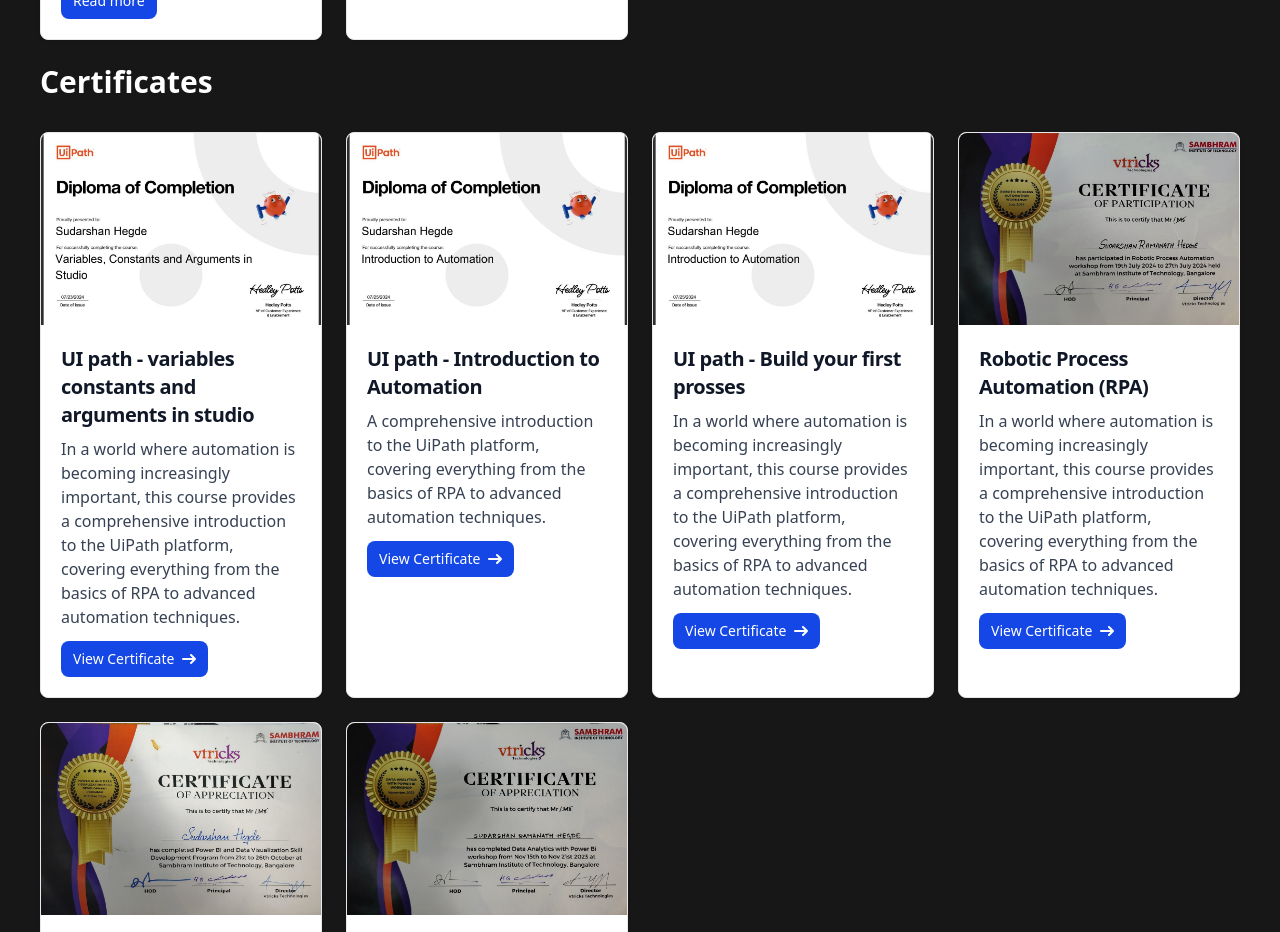
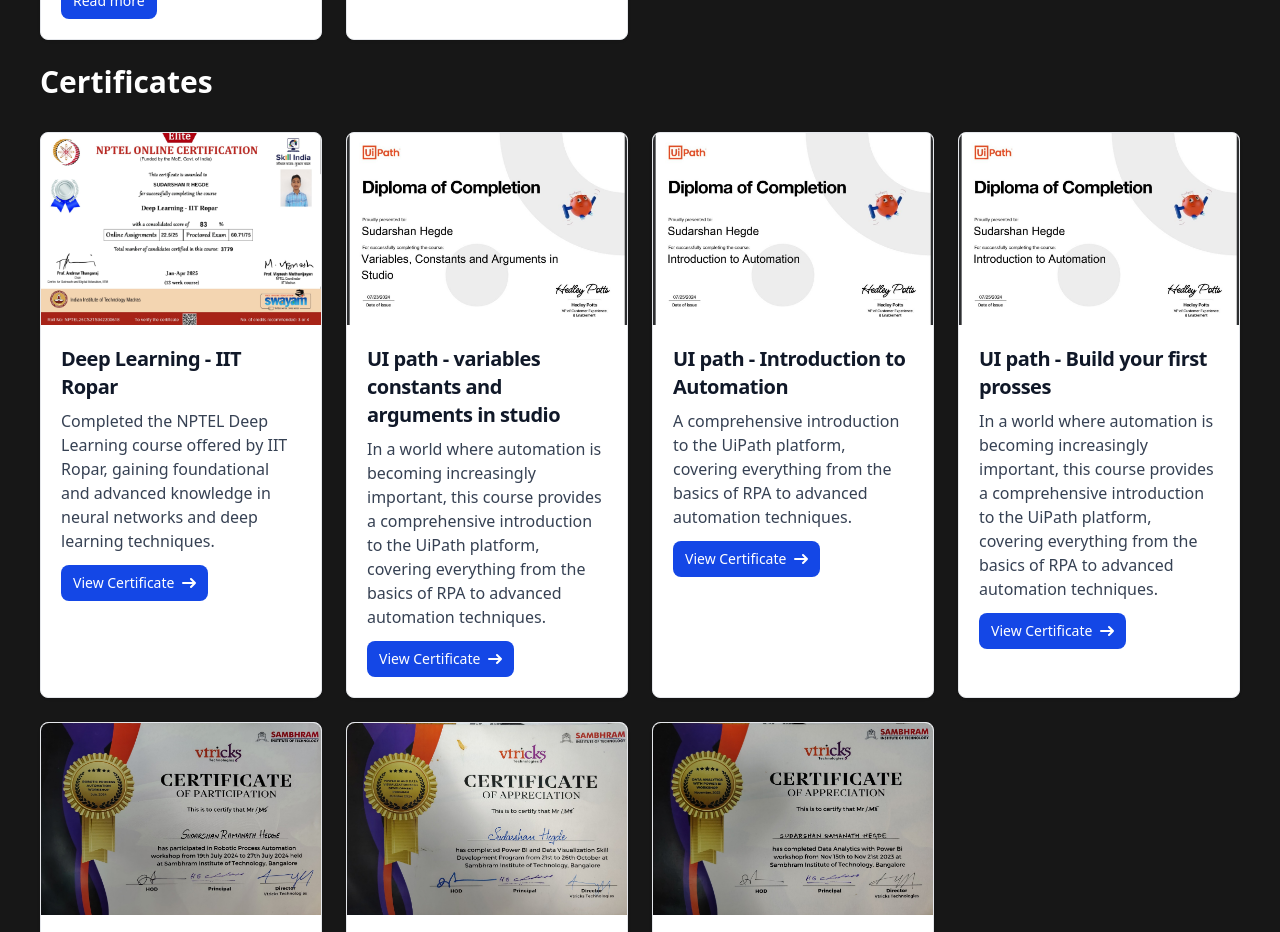
Before and after one commit to SudarshanHegde2004/myPortfolio, a React (Vite) app in the folder myPortfolio/: page / in a window 1280 px wide. Shown: the part 2940-3872 px from the top of the page. Built offline with nearby package versions, Linux system fonts and the light colour scheme.

Commit message:
nptel certificate

```diff
--- a/myPortfolio/src/components/Cert.jsx
+++ b/myPortfolio/src/components/Cert.jsx
@@ -5,6 +5,15 @@
   const [selectedCert, setSelectedCert] = useState(null);
 
   const certificates = [
+    {
+      title: "Deep Learning - IIT Ropar",
+      description:
+        "Completed the NPTEL Deep Learning course offered by IIT Ropar, gaining foundational and advanced knowledge in neural networks and deep learning techniques.",
+      moreDescription:
+        "This NPTEL course by IIT Ropar provided a strong foundation in deep learning, covering neural networks, perceptrons, activation functions, backpropagation, CNNs, RNNs, and generative models. The program balanced theory with hands-on practice using frameworks like TensorFlow and Keras. Through lectures and assignments, I learned to design, train, and evaluate deep learning models for tasks such as image classification and natural language processing, preparing me to apply deep learning to real-world AI problems.",
+      imageSrc: `${import.meta.env.BASE_URL}deepLearning.jpeg`,
+      certLink: "https://www.example.com/your-certificate-link-1",
+    },
     {
       title: "UI path - variables constants and arguments in studio",
       description:
```
Also changed, not shown: myPortfolio/public/deepLearning.jpeg (added).
